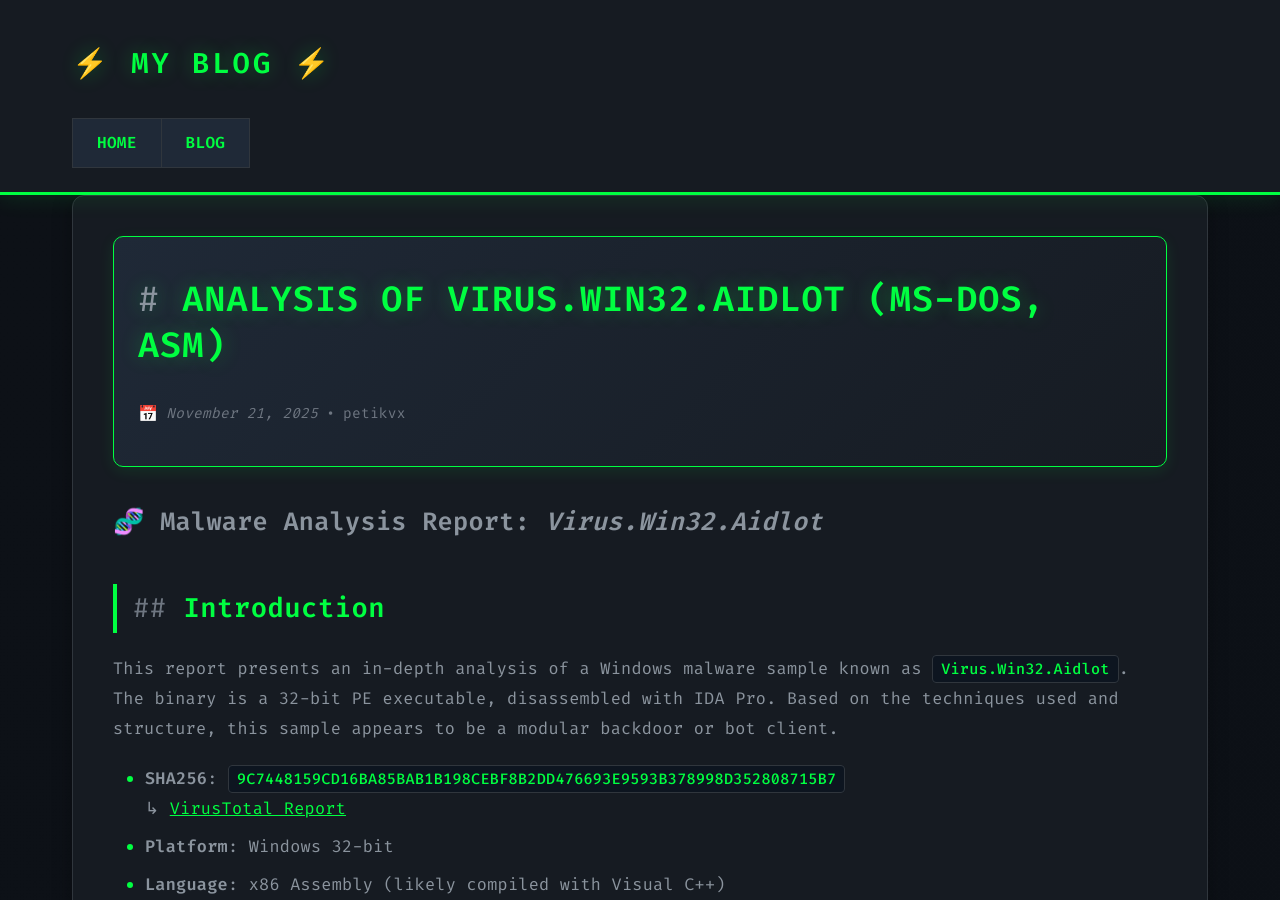
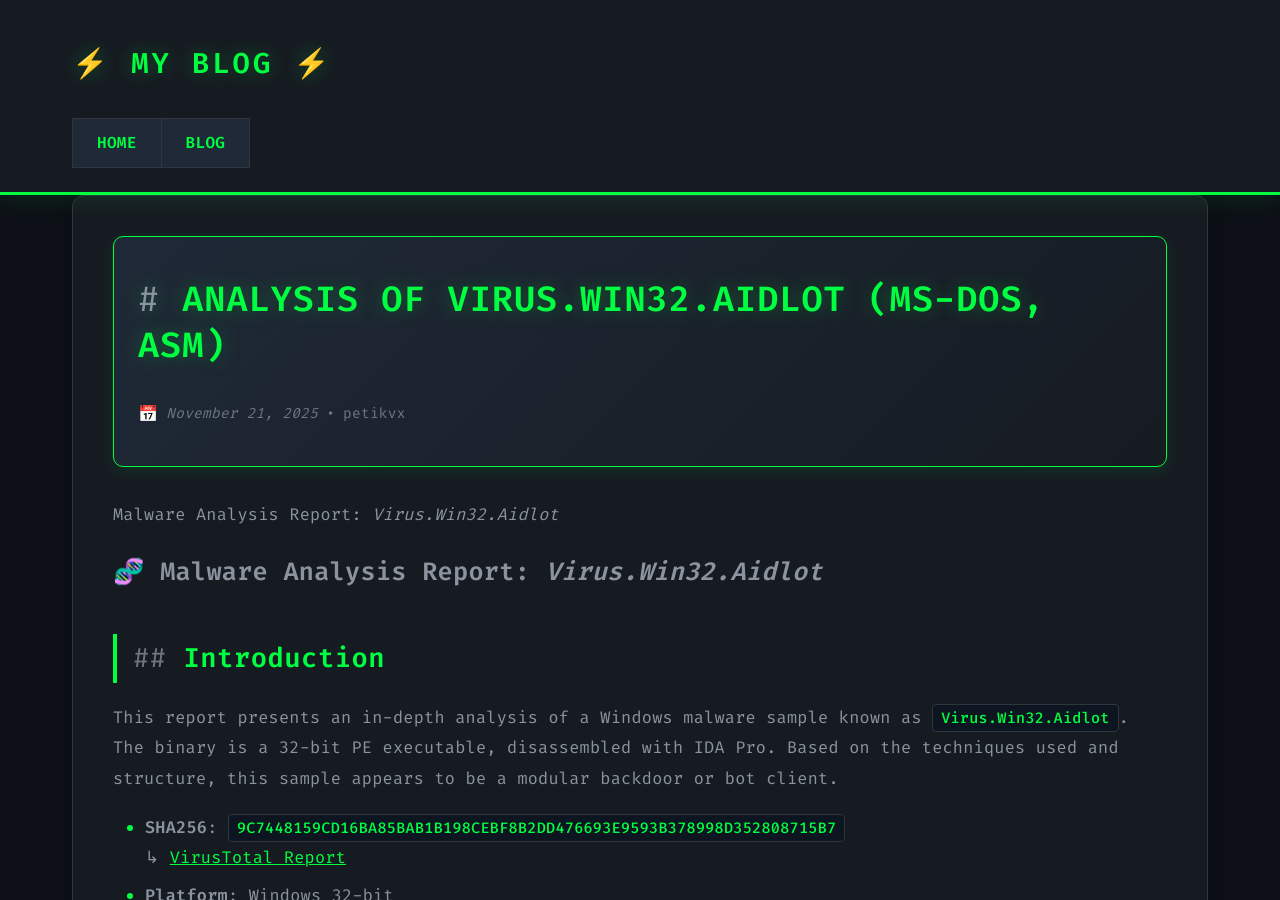
Before and after one commit to petikvx/petikvx.github.io, a Jekyll site: the page built from _posts/2025-11-21-virus-win32-aidlot.md, in a window 1280 px wide and 900 px high. Built offline with Jekyll 4.4.1, drawn with Linux system fonts in a browser that asks for light colours.

Commit message:
Add introductory header to the Virus.Win32.Aidlot analysis report for clarity

```diff
--- a/_posts/2025-11-21-virus-win32-aidlot.md
+++ b/_posts/2025-11-21-virus-win32-aidlot.md
@@ -4,6 +4,8 @@ title: "Analysis of Virus.Win32.Aidlot (MS-DOS, ASM)"
 author: "petikvx"
 tags: [msdos, assembly, virus, retro, malware-analysis]
 ---
+
+Malware Analysis Report: *Virus.Win32.Aidlot*
 
 # 🧬 Malware Analysis Report: *Virus.Win32.Aidlot*
 
```
